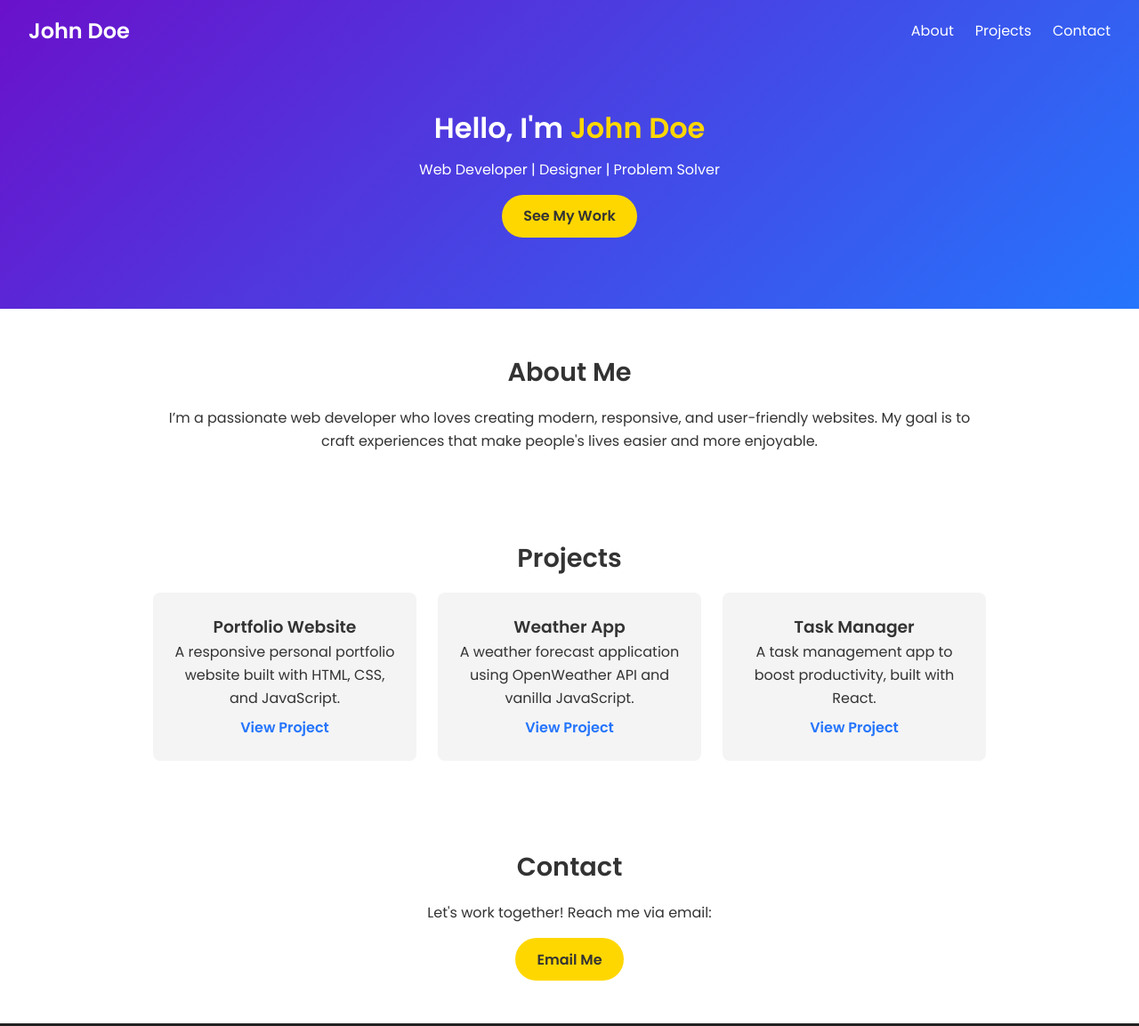
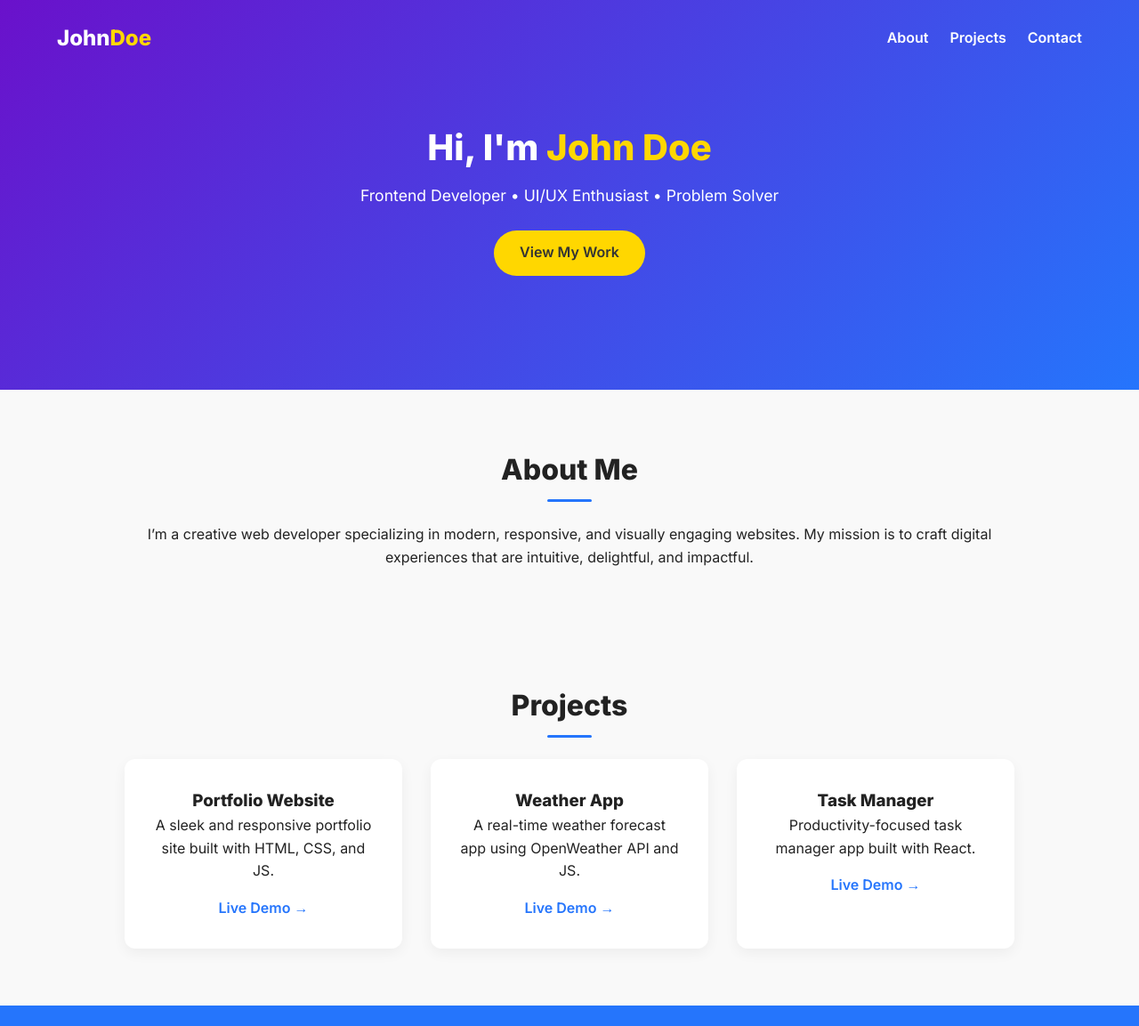
Before and after one commit to PavelGozhii/pavelgo.github.io, a plain HTML site: page index.html in a window 1280 px wide. Shown: the top 1153 px of the page at 89% size. Drawn offline with Linux system fonts and the light colour scheme.

Commit message:
Update content

```diff
--- a/index.html
+++ b/index.html
@@ -1,72 +1,78 @@
 <!DOCTYPE html>
 <html lang="en">
 <head>
-    <meta charset="UTF-8"/>
-    <meta name="viewport" content="width=device-width, initial-scale=1.0"/>
-    <title>My Portfolio</title>
-    <link rel="stylesheet" href="style.css"/>
-    <link href="https://fonts.googleapis.com/css2?family=Poppins:wght@400;600&display=swap" rel="stylesheet">
+    <meta charset="UTF-8" />
+    <meta name="viewport" content="width=device-width, initial-scale=1.0" />
+    <title>John Doe | Portfolio</title>
+    <link rel="stylesheet" href="style.css" />
+    <link href="https://fonts.googleapis.com/css2?family=Inter:wght@400;600;800&display=swap" rel="stylesheet">
 </head>
 <body>
 
 <!-- HEADER -->
-<header>
-    <nav>
-        <h1 class="logo">John Doe</h1>
-        <ul>
+<header class="header">
+    <nav class="navbar">
+        <div class="logo">John<span>Doe</span></div>
+        <ul class="nav-links">
             <li><a href="#about">About</a></li>
             <li><a href="#projects">Projects</a></li>
             <li><a href="#contact">Contact</a></li>
         </ul>
     </nav>
     <div class="hero">
-        <h2>Hello, I'm <span>John Doe</span></h2>
-        <p>Web Developer | Designer | Problem Solver</p>
-        <a href="#projects" class="btn">See My Work</a>
+        <h1>Hi, I'm <span>John Doe</span></h1>
+        <p class="subtitle">Frontend Developer • UI/UX Enthusiast • Problem Solver</p>
+        <a href="#projects" class="btn">View My Work</a>
     </div>
 </header>
 
 <!-- ABOUT -->
-<section id="about">
-    <h2>About Me</h2>
+<section id="about" class="section">
+    <div class="container">
+        <h2 class="section-title">About Me</h2>
         <p>
-        I’m a passionate web developer who loves creating modern, responsive, and user-friendly websites.
-        My goal is to craft experiences that make people's lives easier and more enjoyable.
+            I’m a creative web developer specializing in modern, responsive, and visually engaging websites.
+            My mission is to craft digital experiences that are intuitive, delightful, and impactful.
         </p>
+    </div>
 </section>
 
 <!-- PROJECTS -->
-<section id="projects">
-    <h2>Projects</h2>
-    <div class="project-grid">
-        <div class="project-card">
+<section id="projects" class="section">
+    <div class="container">
+        <h2 class="section-title">Projects</h2>
+        <div class="grid">
+            <div class="card">
                 <h3>Portfolio Website</h3>
-            <p>A responsive personal portfolio website built with HTML, CSS, and JavaScript.</p>
-            <a href="#" target="_blank">View Project</a>
+                <p>A sleek and responsive portfolio site built with HTML, CSS, and JS.</p>
+                <a href="#" target="_blank">Live Demo →</a>
             </div>
-        <div class="project-card">
+            <div class="card">
                 <h3>Weather App</h3>
-            <p>A weather forecast application using OpenWeather API and vanilla JavaScript.</p>
-            <a href="#" target="_blank">View Project</a>
+                <p>A real-time weather forecast app using OpenWeather API and JS.</p>
+                <a href="#" target="_blank">Live Demo →</a>
             </div>
-        <div class="project-card">
+            <div class="card">
                 <h3>Task Manager</h3>
-            <p>A task management app to boost productivity, built with React.</p>
-            <a href="#" target="_blank">View Project</a>
+                <p>Productivity-focused task manager app built with React.</p>
+                <a href="#" target="_blank">Live Demo →</a>
+            </div>
         </div>
     </div>
 </section>
 
 <!-- CONTACT -->
-<section id="contact">
-    <h2>Contact</h2>
-    <p>Let's work together! Reach me via email:</p>
+<section id="contact" class="section contact-section">
+    <div class="container">
+        <h2 class="section-title">Contact Me</h2>
+        <p>If you'd like to collaborate or just say hi, drop me an email:</p>
         <a href="mailto:you@example.com" class="btn">Email Me</a>
+    </div>
 </section>
 
 <!-- FOOTER -->
 <footer>
-    <p>© 2025 John Doe. All Rights Reserved.</p>
+    <p>© 2025 John Doe. Built with ❤️ and coffee.</p>
 </footer>
 
 <script src="script.js"></script>
--- a/script.js
+++ b/script.js
@@ -1,9 +1,15 @@
-// Smooth scrolling for navigation
-document.querySelectorAll('a[href^="#"]').forEach(anchor => {
-    anchor.addEventListener('click', function (e) {
-        e.preventDefault();
-        document.querySelector(this.getAttribute('href')).scrollIntoView({
-            behavior: 'smooth'
-        });
+// Smooth fade-in animations on scroll
+const elements = document.querySelectorAll('.section, .hero');
+
+const observer = new IntersectionObserver(entries => {
+    entries.forEach(entry => {
+        if (entry.isIntersecting) {
+            entry.target.classList.add('visible');
+        }
     });
+}, { threshold: 0.2 });
+
+elements.forEach(el => {
+    el.classList.add('fade-in');
+    observer.observe(el);
 });
--- a/style.css
+++ b/style.css
@@ -1,74 +1,90 @@
+/* GLOBAL STYLES */
 * {
     margin: 0;
     padding: 0;
     box-sizing: border-box;
 }
 
+html {
+    scroll-behavior: smooth;
+}
+
 body {
-    font-family: 'Poppins', sans-serif;
+    font-family: 'Inter', sans-serif;
+    color: #222;
+    background-color: #f9f9f9;
     line-height: 1.6;
-    color: #333;
 }
 
 /* HEADER */
-header {
+.header {
     background: linear-gradient(135deg, #6a11cb, #2575fc);
     color: #fff;
-    padding: 1rem 2rem;
+    padding-bottom: 5rem;
+    text-align: center;
 }
 
-nav {
+.navbar {
     display: flex;
     justify-content: space-between;
     align-items: center;
+    padding: 1.5rem 5%;
 }
 
 .logo {
-    font-weight: 600;
     font-size: 1.5rem;
+    font-weight: 800;
 }
 
-nav ul {
+.logo span {
+    color: #ffd700;
+}
+
+.nav-links {
     list-style: none;
     display: flex;
     gap: 1.5rem;
 }
 
-nav ul li a {
+.nav-links a {
     color: #fff;
     text-decoration: none;
-    transition: color 0.3s;
+    font-weight: 600;
+    transition: opacity 0.3s ease;
 }
 
-nav ul li a:hover {
-    color: #ffd700;
+.nav-links a:hover {
+    opacity: 0.7;
 }
 
 /* HERO */
 .hero {
-    text-align: center;
-    padding: 4rem 1rem;
+    padding: 3rem 2rem;
 }
 
-.hero h2 {
-    font-size: 2rem;
+.hero h1 {
+    font-size: 2.5rem;
     margin-bottom: 0.5rem;
 }
 
-.hero h2 span {
+.hero h1 span {
     color: #ffd700;
+}
+
+.subtitle {
+    margin-bottom: 1.5rem;
+    font-size: 1.1rem;
 }
 
 .btn {
     display: inline-block;
-    margin-top: 1rem;
-    padding: 0.7rem 1.5rem;
+    padding: 0.8rem 1.8rem;
     background: #ffd700;
     color: #333;
-    border-radius: 25px;
+    font-weight: 600;
+    border-radius: 30px;
     text-decoration: none;
-    font-weight: 600;
-    transition: background 0.3s;
+    transition: background 0.3s ease;
 }
 
 .btn:hover {
@@ -76,48 +92,96 @@ nav ul li a:hover {
 }
 
 /* SECTIONS */
-section {
-    padding: 3rem 2rem;
+.section {
+    padding: 4rem 2rem;
+}
+
+.container {
     max-width: 1000px;
-    margin: auto;
+    margin: 0 auto;
     text-align: center;
 }
 
-section h2 {
-    font-size: 1.8rem;
-    margin-bottom: 1rem;
+.section-title {
+    font-size: 2rem;
+    margin-bottom: 1.5rem;
+    position: relative;
 }
 
-/* PROJECTS */
-.project-grid {
-    display: grid;
-    grid-template-columns: repeat(auto-fit, minmax(250px, 1fr));
-    gap: 1.5rem;
+.section-title::after {
+    content: '';
+    display: block;
+    width: 50px;
+    height: 3px;
+    background: #2575fc;
+    margin: 0.5rem auto;
+    border-radius: 2px;
 }
 
-.project-card {
-    background: #f4f4f4;
-    padding: 1.5rem;
-    border-radius: 8px;
-    transition: transform 0.3s;
+/* PROJECTS GRID */
+.grid {
+    display: grid;
+    grid-template-columns: repeat(auto-fit, minmax(280px, 1fr));
+    gap: 2rem;
 }
 
-.project-card:hover {
-    transform: translateY(-5px);
+.card {
+    background: #fff;
+    padding: 2rem;
+    border-radius: 12px;
+    box-shadow: 0 5px 15px rgba(0,0,0,0.05);
+    transition: transform 0.3s ease, box-shadow 0.3s ease;
 }
 
-.project-card a {
+.card:hover {
+    transform: translateY(-5px);
+    box-shadow: 0 8px 20px rgba(0,0,0,0.1);
+}
+
+.card a {
     display: inline-block;
-    margin-top: 0.5rem;
+    margin-top: 1rem;
     color: #2575fc;
+    font-weight: 600;
     text-decoration: none;
-    font-weight: 600;
+}
+
+.card a:hover {
+    text-decoration: underline;
+}
+
+/* CONTACT */
+.contact-section {
+    background: #2575fc;
+    color: #fff;
+}
+
+.contact-section .btn {
+    background: #fff;
+    color: #2575fc;
+}
+
+.contact-section .btn:hover {
+    background: #ffea85;
+    color: #333;
 }
 
 /* FOOTER */
 footer {
-    background: #222;
-    color: #aaa;
+    padding: 1.5rem;
     text-align: center;
-    padding: 1rem;
+    font-size: 0.9rem;
+    color: #777;
+    background: #f1f1f1;
 }
+
+.fade-in {
+    opacity: 0;
+    transform: translateY(30px);
+    transition: opacity 0.8s ease, transform 0.8s ease;
+}
+
+.fade-in.visible {
+    opacity: 1;
+    transform: translateY(0);
+}
```
Lines whose indentation alone changed are shown as unchanged.
